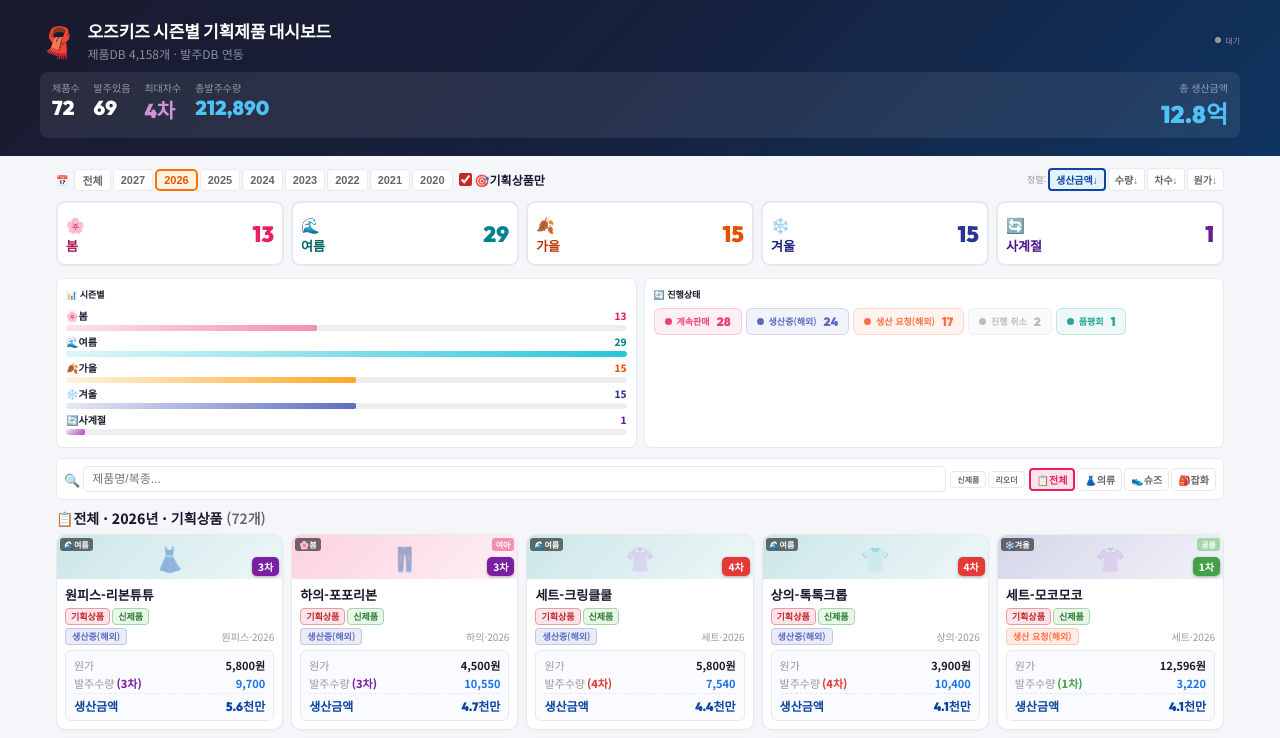
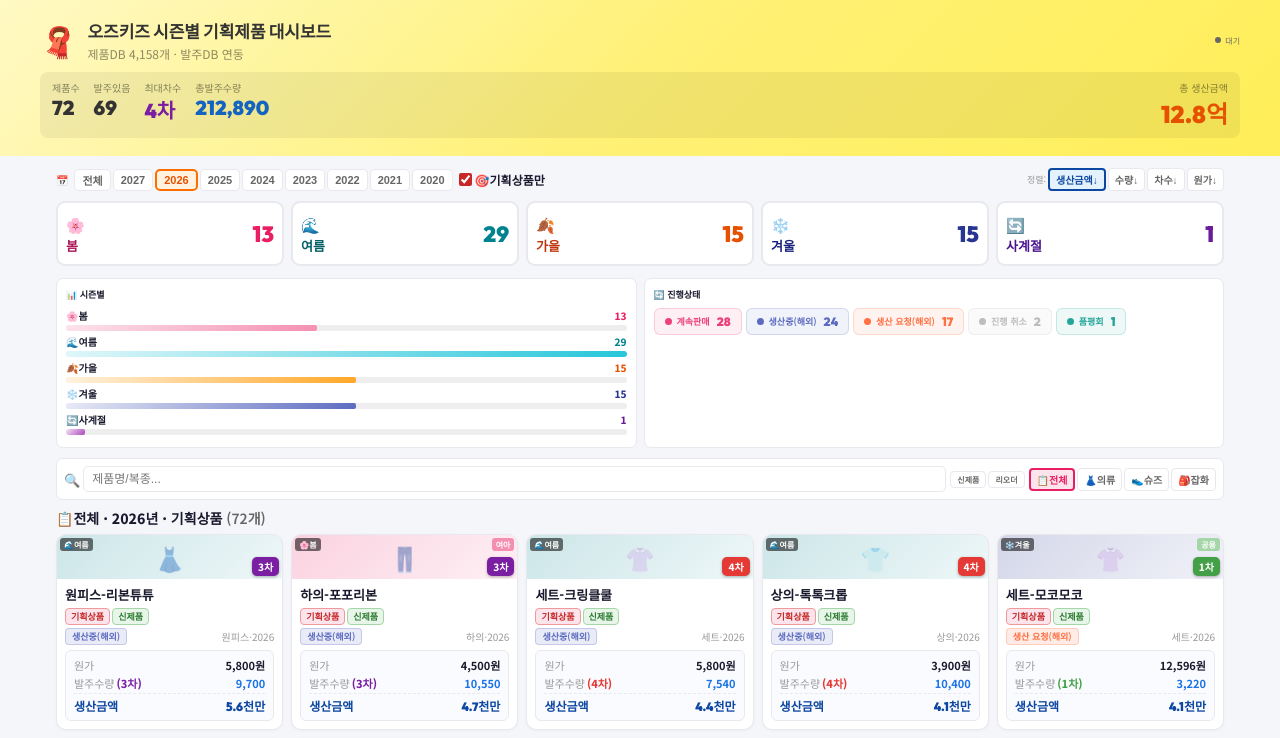
Before and after one commit to 76anna/OZKIZ-DASHBOARD, a Next.js app: page / in a window 1280 px wide. Shown: the top 738 px of the page. Built offline with nearby package versions, Linux system fonts and the light colour scheme.

Commit message:
Update page.tsx

```diff
--- a/app/page.tsx
+++ b/app/page.tsx
@@ -4338,31 +4338,31 @@ export default function App(){
   const withQty=useMemo(()=>display.filter(p=>p.qty>0).length,[display]);
   const maxOrd=useMemo(()=>Math.max(...display.map(p=>p.ord),0),[display]);
   const yrs=useMemo(()=>{const s=new Set();P.forEach(p=>{if(p.y)s.add(p.y)});return["전체",...[...s].sort().reverse()]},[P]);
-  const syncCol=syncStatus==="syncing"?"#4fc3f7":syncStatus==="done"?"#66bb6a":syncStatus==="error"?"#ef5350":"#999";
+  const syncCol=syncStatus==="syncing"?"#1565C0":syncStatus==="done"?"#2E7D32":syncStatus==="error"?"#C62828":"#666";
 
   return(<>
     <link href="https://fonts.googleapis.com/css2?family=Noto+Sans+KR:wght@400;500;600;700;800;900&family=Outfit:wght@400;600;700;800;900&display=swap" rel="stylesheet"/>
     <style>{`*{box-sizing:border-box;margin:0}:root{--bg:#f5f6fa;--cd:#fff;--bd:#e8e8ee;--t1:#1a1a2e;--t2:#666;--t3:#999;--rw:#fafbfe;--ip:#fff;--br:#eee}@media(prefers-color-scheme:dark){:root{--bg:#11111b;--cd:#1e1e2e;--bd:#2a2a3e;--t1:#e0e0e0;--t2:#aaa;--t3:#777;--rw:#1a1a2e;--ip:#2a2a3e;--br:#333}}body{margin:0;font-family:'Noto Sans KR',sans-serif;background:var(--bg);color:var(--t1)}@keyframes pulse{0%,100%{opacity:1}50%{opacity:.4}}`}</style>
     <div style={{minHeight:"100vh"}}>
-      <div style={{background:"linear-gradient(135deg,#1a1a2e,#16213e,#0f3460)",padding:"18px 20px",color:"#fff"}}>
+      <div style={{background:"linear-gradient(135deg,#FFF9C4,#FFF176,#FFEE58)",padding:"18px 20px",color:"#333"}}>
         <div style={{maxWidth:1200,margin:"0 auto"}}>
           <div style={{display:"flex",alignItems:"center",gap:10}}>
             <span style={{fontSize:30}}>🧣</span>
             <div style={{flex:1}}>
               <h1 style={{fontSize:17,fontWeight:900,fontFamily:"'Outfit'"}}>오즈키즈 시즌별 기획제품 대시보드</h1>
-              <p style={{fontSize:12,color:"rgba(255,255,255,.5)",marginTop:2}}>제품DB {P.length.toLocaleString()}개 · 발주DB 연동</p>
+              <p style={{fontSize:12,color:"rgba(0,0,0,.45)",marginTop:2}}>제품DB {P.length.toLocaleString()}개 · 발주DB 연동</p>
             </div>
             <div style={{display:"flex",alignItems:"center",gap:4}}>
               <span style={{width:6,height:6,borderRadius:"50%",background:syncCol,animation:syncStatus==="syncing"?"pulse 1s infinite":"none"}}/>
               <span style={{fontSize:8,color:syncCol}}>{syncMsg||"대기"}</span>
             </div>
           </div>
-          <div style={{display:"flex",gap:14,marginTop:10,padding:"8px 12px",background:"rgba(255,255,255,.08)",borderRadius:8,flexWrap:"wrap"}}>
-            <div><div style={{fontSize:10,color:"rgba(255,255,255,.5)"}}>제품수</div><div style={{fontSize:20,fontWeight:900,fontFamily:"'Outfit'"}}>{display.length}</div></div>
-            <div><div style={{fontSize:10,color:"rgba(255,255,255,.5)"}}>발주있음</div><div style={{fontSize:20,fontWeight:900,fontFamily:"'Outfit'"}}>{withQty}</div></div>
-            <div><div style={{fontSize:10,color:"rgba(255,255,255,.5)"}}>최대차수</div><div style={{fontSize:20,fontWeight:900,fontFamily:"'Outfit'",color:"#ce93d8"}}>{maxOrd}차</div></div>
-            <div><div style={{fontSize:10,color:"rgba(255,255,255,.5)"}}>총발주수량</div><div style={{fontSize:20,fontWeight:900,fontFamily:"'Outfit'",color:"#4fc3f7"}}>{totalQty.toLocaleString()}</div></div>
-            <div style={{marginLeft:"auto",textAlign:"right"}}><div style={{fontSize:10,color:"rgba(255,255,255,.5)"}}>총 생산금액</div><div style={{fontSize:24,fontWeight:900,color:"#4fc3f7",fontFamily:"'Outfit'"}}>{fmtM(totalAmt)}</div></div>
+          <div style={{display:"flex",gap:14,marginTop:10,padding:"8px 12px",background:"rgba(0,0,0,.06)",borderRadius:8,flexWrap:"wrap"}}>
+            <div><div style={{fontSize:10,color:"rgba(0,0,0,.45)"}}>제품수</div><div style={{fontSize:20,fontWeight:900,fontFamily:"'Outfit'"}}>{display.length}</div></div>
+            <div><div style={{fontSize:10,color:"rgba(0,0,0,.45)"}}>발주있음</div><div style={{fontSize:20,fontWeight:900,fontFamily:"'Outfit'"}}>{withQty}</div></div>
+            <div><div style={{fontSize:10,color:"rgba(0,0,0,.45)"}}>최대차수</div><div style={{fontSize:20,fontWeight:900,fontFamily:"'Outfit'",color:"#7B1FA2"}}>{maxOrd}차</div></div>
+            <div><div style={{fontSize:10,color:"rgba(0,0,0,.45)"}}>총발주수량</div><div style={{fontSize:20,fontWeight:900,fontFamily:"'Outfit'",color:"#1565C0"}}>{totalQty.toLocaleString()}</div></div>
+            <div style={{marginLeft:"auto",textAlign:"right"}}><div style={{fontSize:10,color:"rgba(0,0,0,.45)"}}>총 생산금액</div><div style={{fontSize:24,fontWeight:900,color:"#E65100",fontFamily:"'Outfit'"}}>{fmtM(totalAmt)}</div></div>
           </div>
         </div>
       </div>
```
